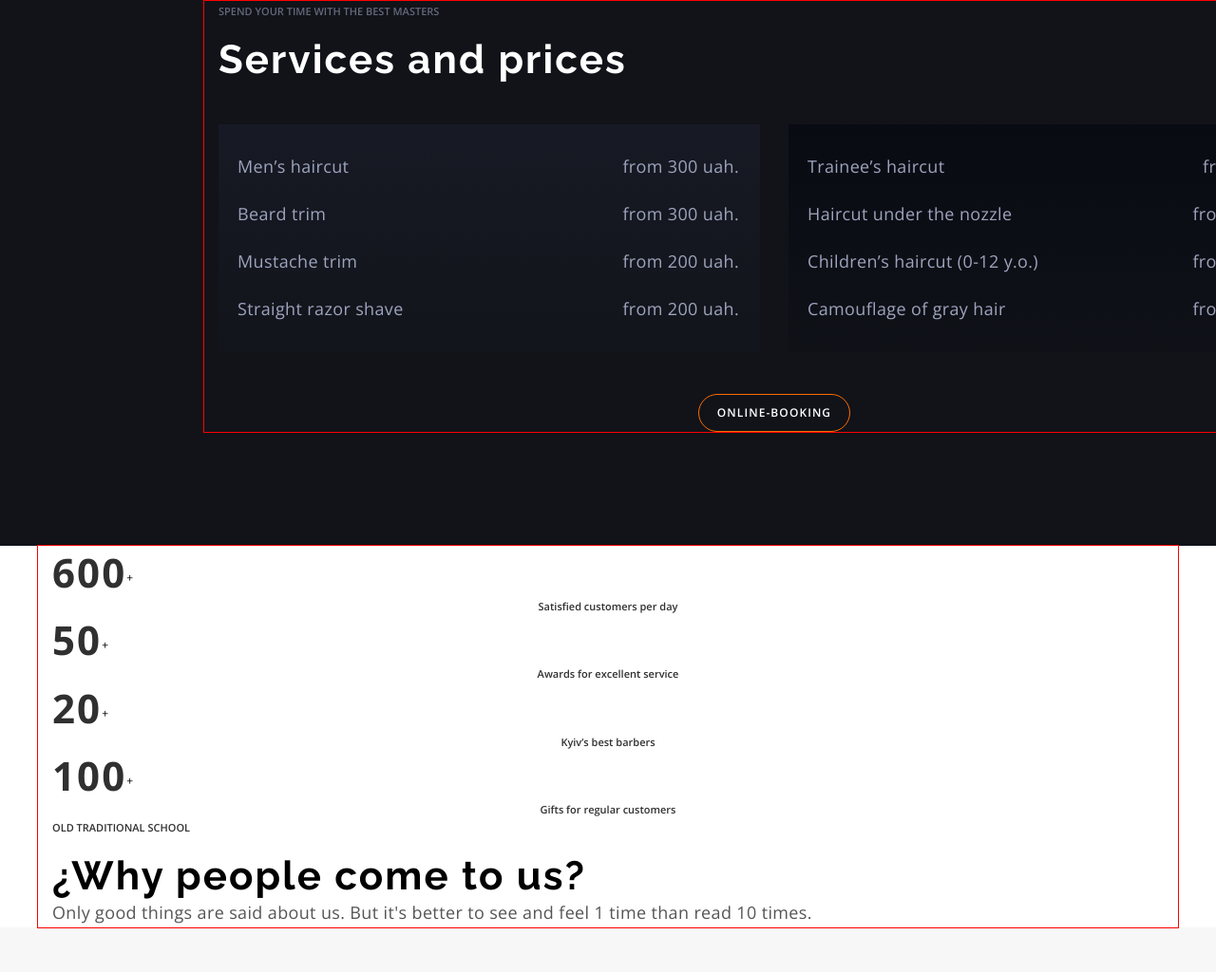
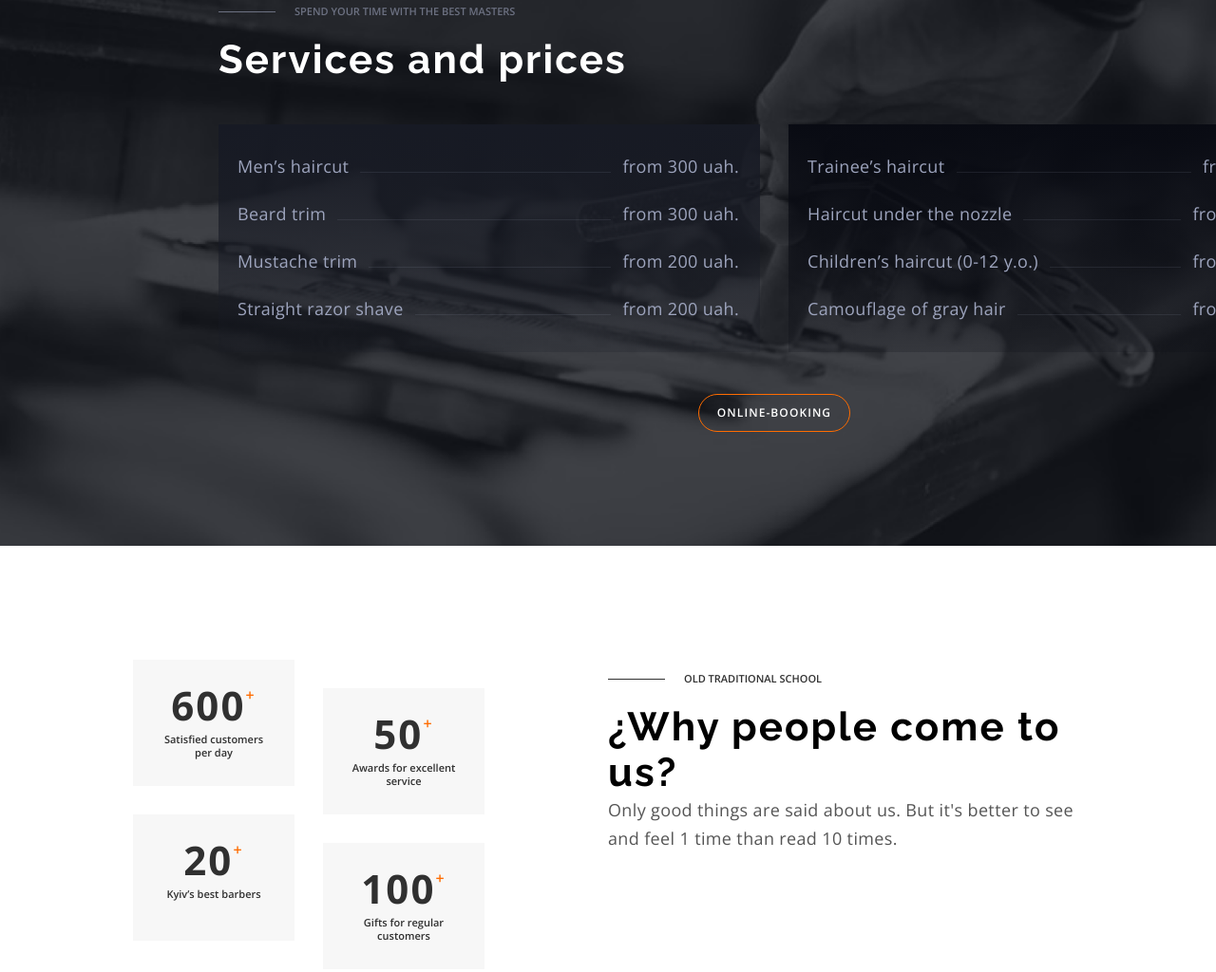
Before and after one commit to Oleksandr-Pavlenko1988/barbershop, a plain HTML site: page index.html in a window 1280 px wide. Shown: the part 1476-2500 px from the top of the page at 95% size. Drawn offline with nearby package versions, Linux system fonts and the light colour scheme.

Commit message:
sections
prices, advantages, contacts-booking
uptitle::before

```diff
--- a/css/styles.css
+++ b/css/styles.css
@@ -28,7 +28,7 @@ img {
 }
 
 .container {
-    outline: 1px solid red;
+    /* outline: 1px solid red; */
     width: 1200px;
     margin-left: auto;
     margin-right: auto;
@@ -158,6 +158,16 @@ ul {
     text-transform: uppercase;
 }
 
+.uptitle::before {
+    content: '';
+    display: inline-block;
+    vertical-align: middle;
+    width: 60px;
+    height: 1px;
+    margin-right: 20px;
+    background-color: currentColor;
+}
+
 .gray-uptitle {
     color: rgba(157, 164, 189, 0.6);
 }
@@ -185,7 +195,6 @@ ul {
 .about {
     padding-top: 120px;
     padding-bottom: 120px;
-    /* padding-right: 100px; */
 }
 
 .section-title {
@@ -237,6 +246,12 @@ ul {
 .prices {
     padding: 120px 215px;
     background-color: #111319;
+    background-image: url(../images/bg.png);
+    background-repeat: no-repeat;
+    background-position: center;
+    background-size: cover;
+    max-width: 1600px;
+    margin: 0 auto;
 }
 
 .prices-flex {
@@ -268,10 +283,24 @@ ul {
 .prices-item {
     display: flex;
     justify-content: space-between;
+    align-items: baseline;
+    gap: 12px;
+}
+
+.prices-span {
+    order: 1;
 }
 
 .prices-item:not(:last-child) {
     margin-bottom: 20px;
+}
+
+.prices-item::after {
+    content: '';
+    width: 100px;
+    height: 1px;
+    background-color: rgba(157, 164, 189, 0.12);
+    flex-grow: 1;
 }
 
 .gray-uptitle {
@@ -291,13 +320,63 @@ ul {
 }
 
 /* advantages */
+.advantages {
+    padding-top: 120px;
+    padding-bottom: 120px;
+}
+
+.advantages-flex {
+    display: flex;
+    padding-left: 100px;
+}
+
+.adv-list {
+    width: 370px;
+    display: flex;
+    flex-wrap: wrap;
+    flex-shrink: 0;
+}
+
+.adv-item {
+    width: 170px;
+    height: 133px;
+    padding: 20px 24px;
+    text-align: center;
+    background-color: #F7F7F7;
+}
+
+.adv-item:nth-child(odd) {
+    margin-right: 30px;
+}
+
+.adv-item:nth-child(even) {
+    margin-top: 30px;
+}
+
 .numbers {
+    display: flex;
+    justify-content: center;
     color: var(--primary-gray-color);
     font-weight: 700;
     font-size: 42px;
     line-height: 1.35;
     text-align: center;
     letter-spacing: 0.05em;
+}
+
+.numbers::after {
+    content: '+';
+    margin-top: 7px;
+    font-weight: 600;
+    font-size: 16px;
+    line-height: 1.37;
+    color: #FF6C00;
+}
+
+.advantages-text {
+    margin-left: 130px;
+    max-width: 500px;
+    padding-top: 9px;
 }
 
 .adv-description {
@@ -345,6 +424,7 @@ ul {
 .icons-list {
     display: flex;
     justify-content: center;
+    margin-top: 30px;
 }
 
 .icons-item:not(:last-child) {
@@ -385,10 +465,29 @@ ul {
 }
 
 /* contacts */
-.contacts {
+.contacts-booking {
     padding-top: 130px;
     padding-bottom: 120px;
     background-color: #191C26;
+    background-image: url(../images/bg2.png);
+    background-repeat: no-repeat;
+    background-position: right;
+    background-size: calc(50% - 15px) 100%;
+    max-width: 1600px;
+    margin: 0 auto;
+}
+
+.cb-wrap {
+    display: flex;
+}
+
+.booking {
+    width: calc(50% + 15px);
+}
+
+.contacts {
+    width: calc(50% - 15px);
+    padding-left: 100px;
 }
 
 .contacts-title {
@@ -431,6 +530,15 @@ ul {
 .footer-list {
     display: flex;
     gap: 40px;
+    align-items: center;
+}
+
+.footer-list::before {
+    content: '';
+    width: 60px;
+    height: 1px;
+    background-color: currentColor;
+    display: inline-block;
 }
 
 .footer {
--- a/index.html
+++ b/index.html
@@ -89,37 +89,37 @@
                     <ul class="prices-list prices-first primary-text text">
                         <li class="prices-item">
                             <p>Men’s haircut</p>
-                            <span>from 300 uah.</span>
+                            <span class="prices-span">from 300 uah.</span>
                         </li>
                         <li class="prices-item">
                             <p>Beard trim</p>
-                            <span>from 300 uah.</span>
+                            <span class="prices-span">from 300 uah.</span>
                         </li>
                         <li class="prices-item">
                             <p>Mustache trim</p>
-                            <span>from 200 uah.</span>
+                            <span class="prices-span">from 200 uah.</span>
                         </li>
                         <li class="prices-item">
                             <p>Straight razor shave</p>
-                            <span>from 200 uah.</span>
+                            <span class="prices-span">from 200 uah.</span>
                         </li>
                     </ul>
                     <ul class="prices-list prices-second primary-text text">
                         <li class="prices-item">
                             <p>Trainee’s haircut</p>
-                            <span>from 50 uah.</span>
+                            <span class="prices-span">from 50 uah.</span>
                         </li>
                         <li class="prices-item">
                             <p>Haircut under the nozzle</p>
-                            <span>from 200 uah.</span>
+                            <span class="prices-span">from 200 uah.</span>
                         </li>
                         <li class="prices-item">
                             <p>Children’s haircut (0-12 y.o.)</p>
-                            <span>from 300 uah.</span>
+                            <span class="prices-span">from 300 uah.</span>
                         </li>
                         <li class="prices-item">
                             <p>Camouflage of gray hair</p>
-                            <span>from 200 uah.</span>
+                            <span class="prices-span">from 200 uah.</span>
                         </li>
                     </ul>
                 </div>
@@ -127,22 +127,22 @@
             </div>
         </section>
         <section class="advantages">
-            <div class="container">
-                <ul>
-                    <li>
-                        <span class="numbers">600</span><sup>+</sup>
+            <div class="container advantages-flex">
+                <ul class="adv-list">
+                    <li class="adv-item">
+                        <span class="numbers">600</span>
                         <p class="adv-description">Satisfied customers per day</p>
                     </li>
-                    <li>
-                        <span class="numbers">50</span><sup>+</sup>
+                    <li class="adv-item">
+                        <span class="numbers">50</span>
                         <p class="adv-description">Awards for excellent service</p>
                     </li>
-                    <li>
-                        <span class="numbers">20</span><sup>+</sup>
+                    <li class="adv-item">
+                        <span class="numbers">20</span>
                         <p class="adv-description">Kyiv’s best barbers</p>
                     </li>
-                    <li>
-                        <span class="numbers">100</span><sup>+</sup>
+                    <li class="adv-item">
+                        <span class="numbers">100</span>
                         <p class="adv-description">Gifts for regular customers</p>
                     </li>
                 </ul>
@@ -264,8 +264,12 @@
                 </ul>
             </div>
         </section>
+        <div class="contacts-booking">
+            <div class="container cb-wrap">
+                <section class="booking">
+                    <h2 class="section-title title-white">Online-booking</h2>
+                </section>
                 <section class="contacts">
-            <div class="container">
                     <h2 class="section-title title-white contacts-title">Contacts</h2>
                     <address>
                         <ul class="contacts-list">
@@ -284,8 +288,9 @@
                     </address>
                     <span class="uptitle contacts-uptitle">Working hours</span>
                     <p class="text primary-text">Every day from 9:00 to 22:00</p>
+                </section>
             </div>
-        </section>
+        </div>
         <footer class="footer-wrap">
             <div class="container footer-flex">
                 <p class="footer">
```
Also changed, not shown: images/bg.png (added), images/bg2.png (added), images/prices.jpg (deleted). Lines whose indentation alone changed are shown as unchanged.
